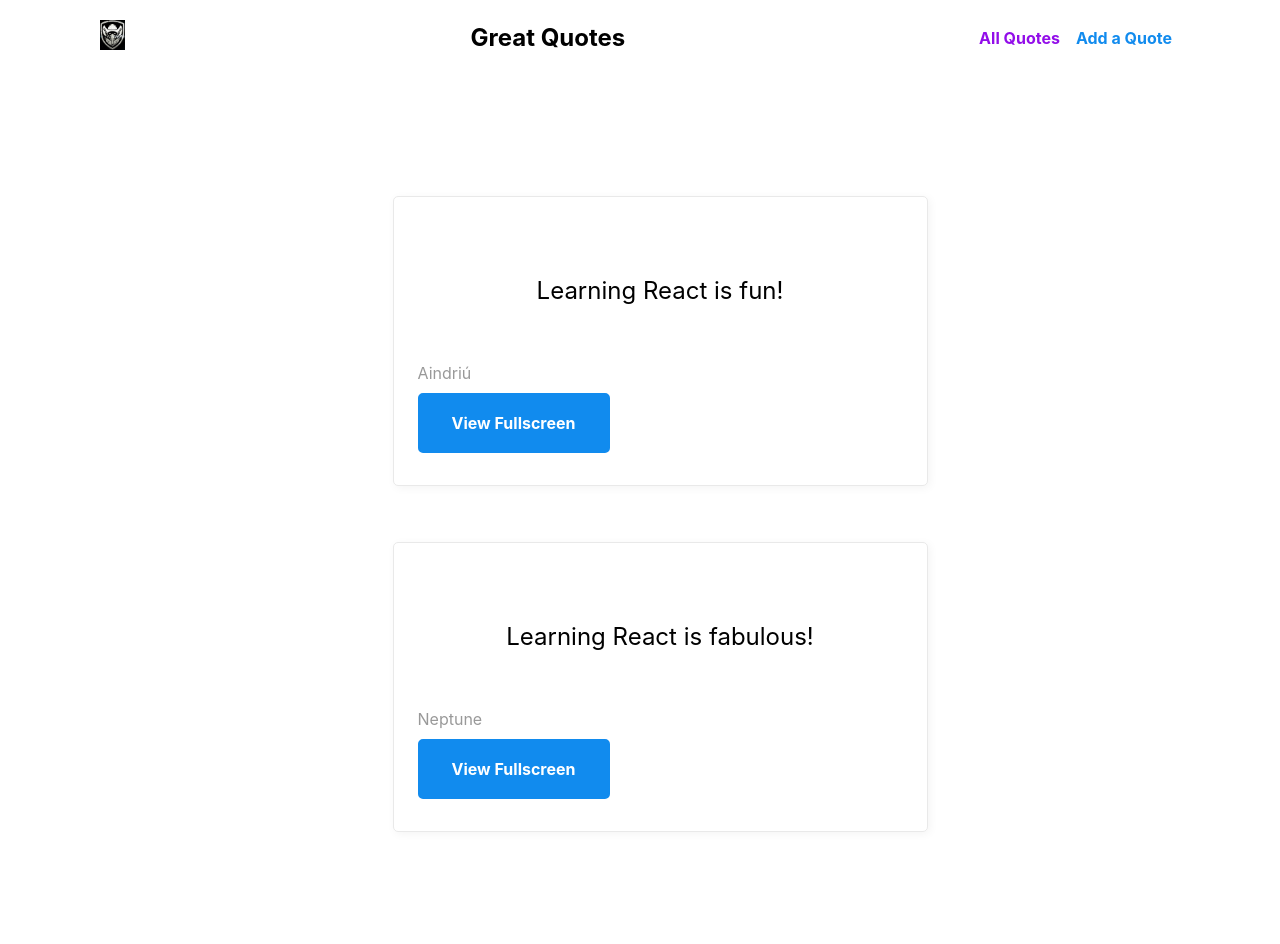
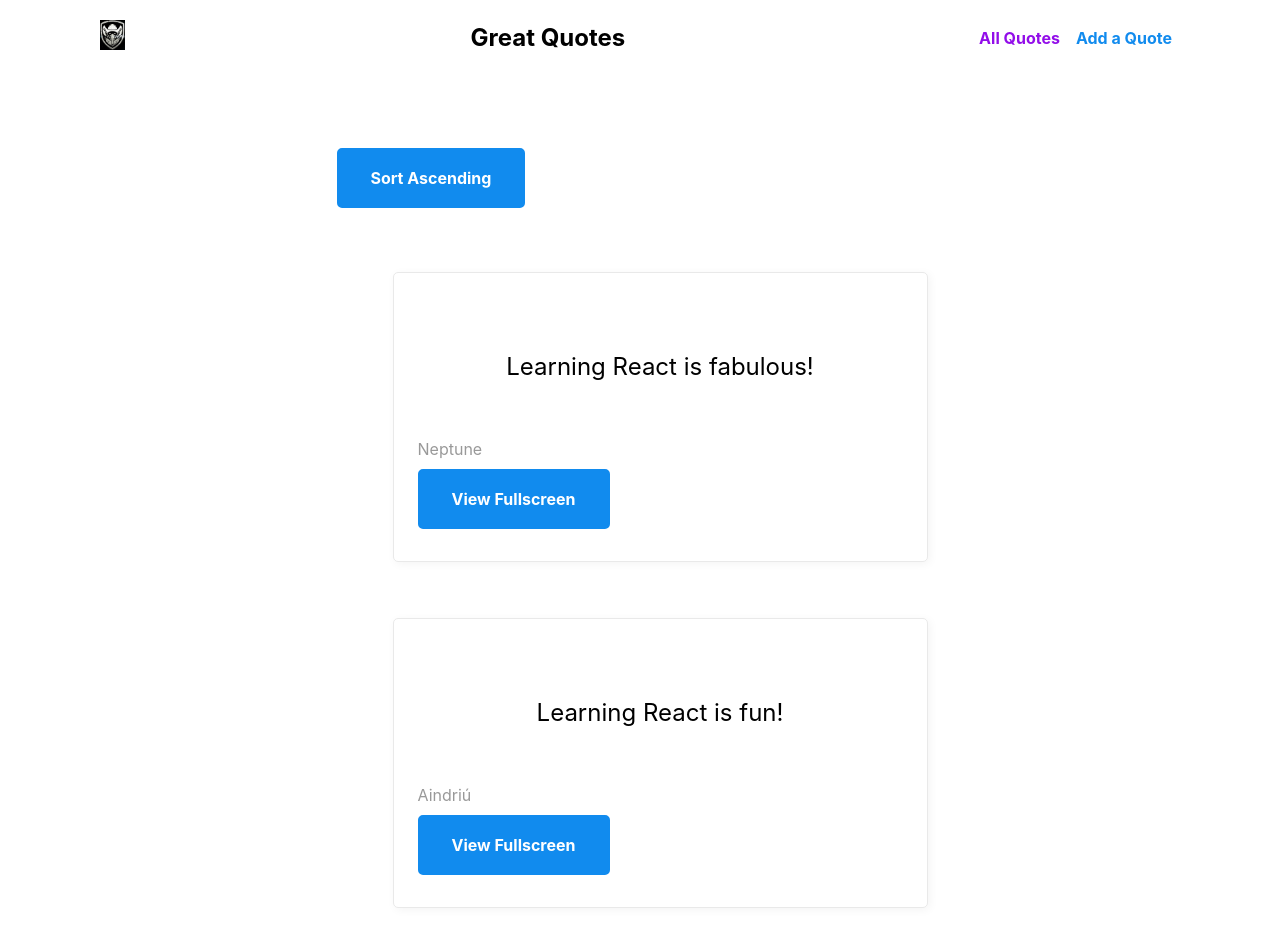
Before and after one commit to aindriu80/academind-react-routes, a React (Create React App) app: page /quotes in a window 1280 px wide. Shown: the top 944 px of the page. Before the commit the page ends 904 px from the top, so only its background shows below. Built offline with nearby package versions, Linux system fonts and the light colour scheme.

Commit message:
Working with Query Parameters

```diff
--- a/src/components/quotes/QuoteList.js
+++ b/src/components/quotes/QuoteList.js
@@ -1,17 +1,43 @@
 import { Fragment } from 'react'
+import { useHistory, useLocation } from 'react-router-dom'
 
 import QuoteItem from './QuoteItem'
 // import classes from './QuoteList.module.css';
 
 import '../../mvp.css'
 
+const sortQuotes = (quotes, ascending) => {
+  return quotes.sort((quoteA, quoteB) => {
+    if (ascending) {
+      return quoteA.id > quoteB.id ? 1 : -1
+    } else {
+      return quoteA.id < quoteB.id ? 1 : -1
+    }
+  })
+}
+
 const QuoteList = (props) => {
+  const history = useHistory()
+  const location = useLocation()
+
+  const queryParams = new URLSearchParams(location.search)
+
+  const isSortingAscending = queryParams.get('sort') === 'asc'
+
+  const sortedQuotes = sortQuotes(props.quotes, isSortingAscending)
+
+  const changeSortingHandler = () => {
+    history.push('/quotes?sort=' + (isSortingAscending ? 'des' : 'asc'))
+  }
   return (
     <>
       <section>
         {/* <ul className={classes.list}> */}
         <ul>
-          {props.quotes.map((quote) => (
+          <button onClick={changeSortingHandler}>
+            Sort {isSortingAscending ? 'Descending' : 'Ascending'}
+          </button>
+          {sortedQuotes.map((quote) => (
             <QuoteItem
               key={quote.id}
               id={quote.id}
```
